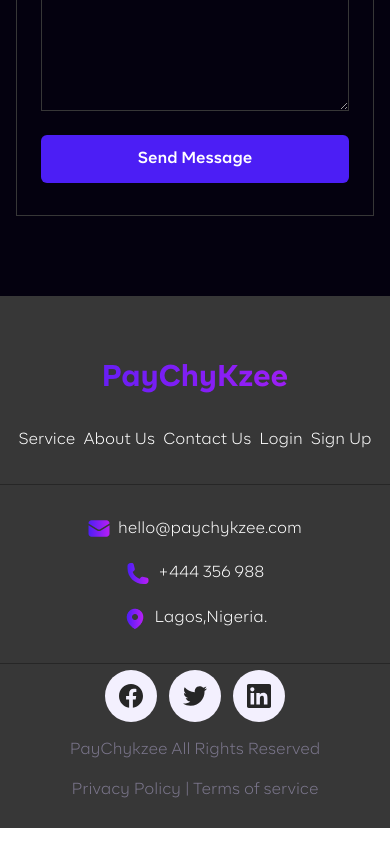
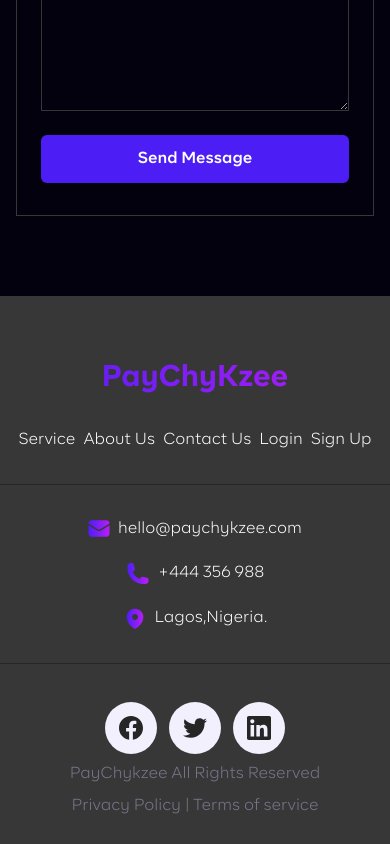
Before and after one commit to Iamfineboyygabriel/paychykzee, a React (Create React App) app: page / in a window 390 px wide. Shown: the part 4622-5466 px from the top of the page. Built offline with nearby package versions, Linux system fonts and the light colour scheme.

Commit message:
working on responsiveness

```diff
--- a/src/components/contents/footer/Footer.tsx
+++ b/src/components/contents/footer/Footer.tsx
@@ -36,22 +36,22 @@
           </div>
         </div>
         <hr className="border-1 mt-[2em] border-line" />
-        <div className="flex items-center justify-between gap-4 rounded-full bg-inherit px-3 py-1.5 text-textp sm:flex-col lg:flex-row lg:border-line lg:bg-purpleblack">
+        <div className="mt-[2em] flex items-center justify-between gap-2 rounded-full border border-none bg-inherit px-3 py-1.5 text-textp sm:flex-col lg:flex-row lg:border-line lg:bg-purpleblack">
           <div className="flex gap-3">
             <div>
-              <img src={facebook} alt="facebook-logo" />
+              <img src={facebook} alt="facebookk-logo" />
             </div>
             <div>
               <img src={tweeter} alt="tweeter-logo" />
             </div>
             <div>
-              <img src={lnkdln} alt="linkedin-logo" />
+              <img src={lnkdln} alt="tweeter-logo" />
             </div>
           </div>
           <div>
             <p className="font-br-light">PayChykzee All Rights Reserved</p>
           </div>
-          <div>
+          <div className="">
             <p className="font-br-light">Privacy Policy | Terms of service</p>
           </div>
         </div>
```
